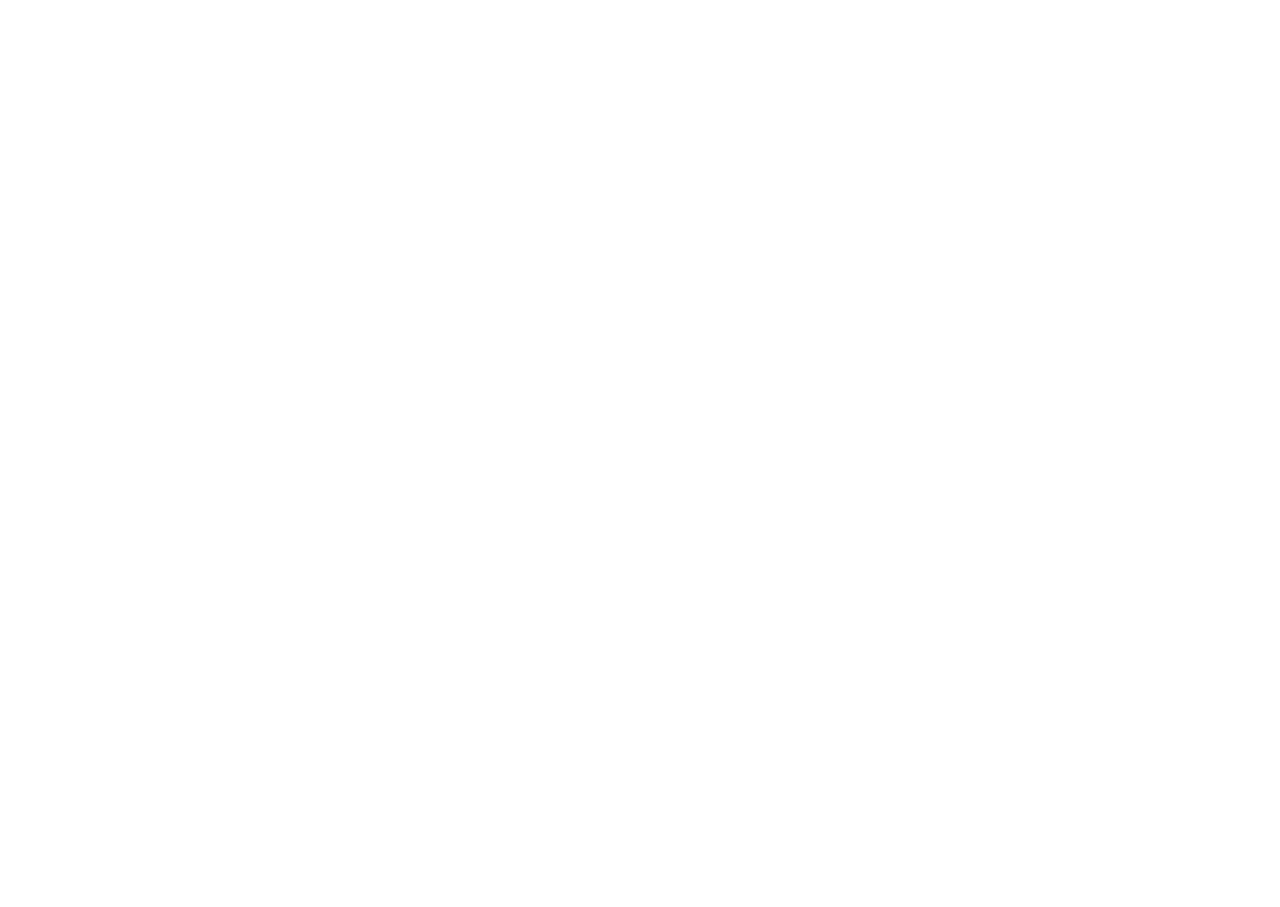
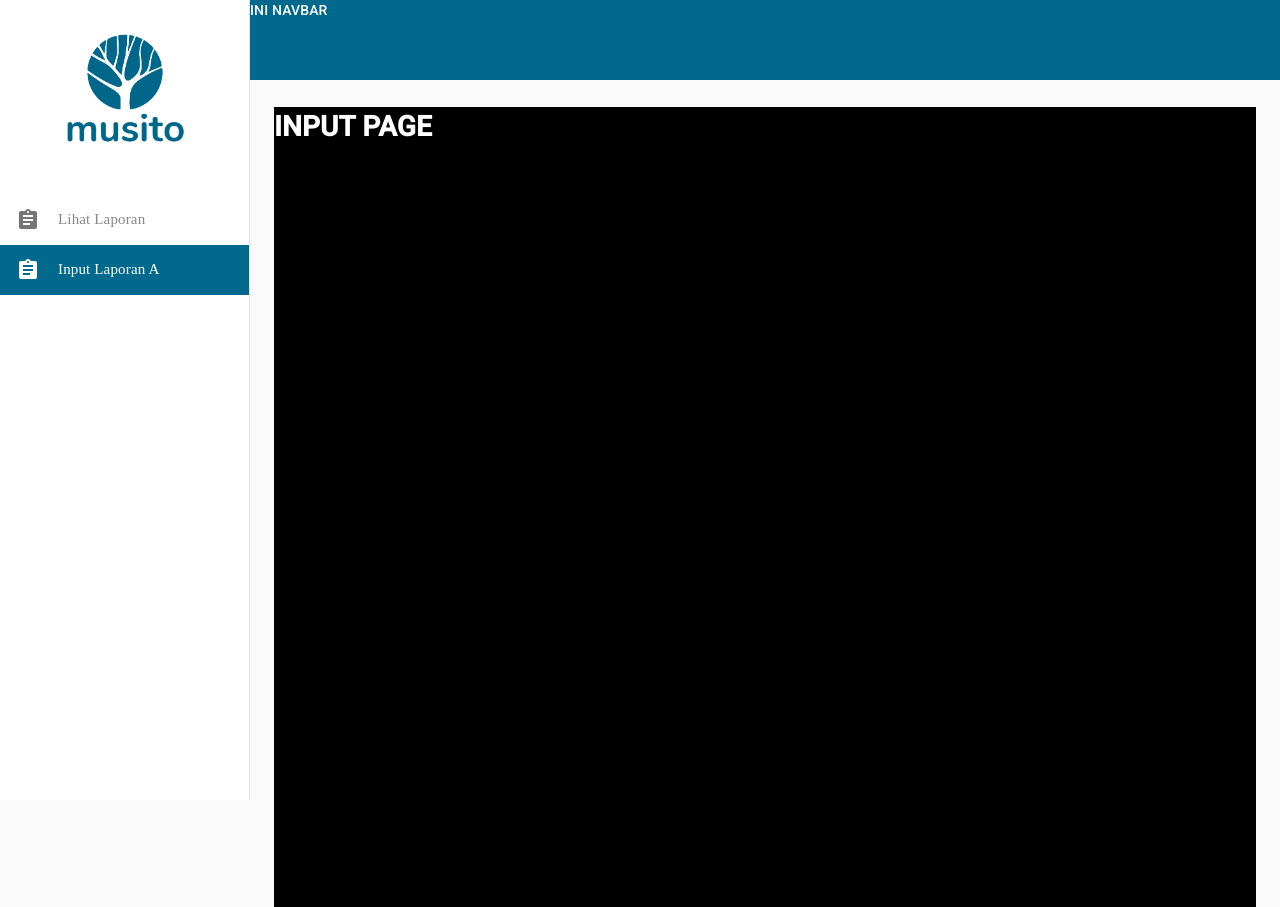
Before and after one commit to bintangmau/police-report-ui, a React (Create React App) app: page /inputa in a window 1280 px wide. Before the commit the page ends 800 px from the top, so only its background shows below. Built offline with nearby package versions, Linux system fonts and the light colour scheme.

Commit message:
sidebar done, input a proggress

```diff
--- a/src/App.js
+++ b/src/App.js
@@ -15,10 +15,10 @@ function App() {
       <Switch>
         <Route path='/input-personil' component={InputPersonil} />
         <Route path="/login" component={LoginPage} />
-        <Route path='/input-personil' component={InputPersonil} exact />
-        <Route path="/login" component={LoginPage} exact  />
-        <Route path='/lupa-password/:token/:email/:nrp' component={LupaPassword} exact />
-        <Route path="/" component={HomeScreen} exact/>
+        <Route path='/input-personil' component={InputPersonil}  />
+        <Route path="/login" component={LoginPage}   />
+        <Route path='/lupa-password/:token/:email/:nrp' component={LupaPassword}  />
+        <Route path="/" component={HomeScreen} />
       </Switch>
     </div>
   )
--- /dev/null
+++ b/src/Components/InputReportA/index.jsx
@@ -0,0 +1,17 @@
+// MODULE
+import React from 'react'
+
+// STYLE
+import './style.css'
+
+function InputReportA () {
+
+    return (
+        <div style={{width : "100%" , height : 800 , backgroundColor : "black"}}>
+            <h1 style={{color : "white"}}>INPUT PAGE</h1>
+        </div>
+    )
+
+}
+
+export default InputReportA
--- a/src/Components/ViewReport/style.css
+++ b/src/Components/ViewReport/style.css
@@ -1,5 +1,5 @@
 .view-report-container-02 {
     width: 100%;
-    height: 100vh;
+    height: 500px;
     background-color: pink;
 }
--- a/src/Pages/Home/index.jsx
+++ b/src/Pages/Home/index.jsx
@@ -3,6 +3,8 @@ import { Switch, Route ,  useHistory } from 'react-router-dom'
 
 // COMPONENTS
 import Navbar from '../../Components/Navbar'
+import ViewReport from '../../Components/ViewReport'
+import InputReportA from '../../Components/InputReportA'
 
 // MATERIAL UI
 import AppBar from "@material-ui/core/AppBar";
@@ -29,7 +31,8 @@ function Home () {
 
     const classes = useStyles();
     const theme = useTheme();
-
+    const history = useHistory()
+    const route = history.location.pathname
 
     const drawer = (
         <div >
@@ -37,7 +40,6 @@ function Home () {
             <div className={classes.imgContainer}>
             {/* <img src={logoSgu} className={classes.logosgu} alt="img" /> */}
                 <div style={{marginBottom : 30}}>
-                    {/* <img onClick={()=>{toHome()}} src={logo} style={{ width: 150, cursor: "pointer"}} alt="logo"/> */}
                     <img src={Logo} style={{ width: 120, cursor: "pointer"}} alt="logo"/>
                 </div>
             </div>
@@ -47,25 +49,48 @@ function Home () {
                 <ListItem
                     button
                     className={classes.sidebar}
-                    // style={
-                    //         {
-                    //             backgroundColor: cekPathname() ? '#fff9f6' : '',
-                    //             // borderLeft : history.location.pathname === dataRouter[1] ?"4px solid #f16821" : ""
-                    //         }
-                    //     }
-                    // onClick={() => [handleClick(dataRouter[1]), localStorage.setItem('from', dataRouter[1])] }
+                    style={
+                        {
+                            backgroundColor : route === "/" ? "#00698C" : null
+                        }
+                    }
+                    onClick={() => history.push('/') }
                 >
                     <ListItemIcon>
-                        {/* <ContactsIcon  style={{color : cekPathname() ? "#f16821" : "" , marginLeft : "5px" , marginRight : "8px"}}/> */}
-                        <AssignmentIcon />
+                        <AssignmentIcon style={{color : route === "/" ? "white" : null}} />
                     </ListItemIcon>
                     <p
                         className={classes.sidebarText}
                         // style={{color : cekPathname() ? '#f16821' : "#888888"}}
+                        style={{ color : route === "/" ? 'white' : null }}
                     >
                         Lihat Laporan
                     </p>
                 </ListItem>
+
+                <ListItem
+                    button
+                    className={classes.sidebar}
+                    style={
+                        {
+                            backgroundColor : route === "/inputa" ? "#00698C" : null
+                        }
+                    }
+                    onClick={() => history.push('/inputa') }
+                >
+                    <ListItemIcon>
+                        <AssignmentIcon style={{color : route === "/inputa" ? "white" : null}} />
+                    </ListItemIcon>
+                    <p
+                        className={classes.sidebarText}
+                        // style={{color : cekPathname() ? '#f16821' : "#888888"}}
+                        style={{ color : route === "/inputa" ? 'white' : null }}
+                    >
+                        Input Laporan A
+                    </p>
+                </ListItem>
+
+
 
             </List>
         </div>
@@ -78,7 +103,6 @@ function Home () {
         >
             <CssBaseline />
             <AppBar position="fixed" className={classes.appBar} style={{ boxShadow: 'none' }}>
-                {/* NAVBAR DISINI <<<<<<<<<<<<<<<<<<<<<<<<<<<<<<<<<<<<<<<<<<<, */}
                 <Navbar />
             </AppBar>
             <nav className={classes.drawer} aria-label="mailbox folders" >
@@ -115,7 +139,8 @@ function Home () {
             <main className={classes.content}>
                 <div className={classes.toolbar}/>
                 <Switch>
-                    <Route path="/" />
+                    <Route path="/inputa" component={InputReportA}/>
+                    <Route path="/" component={ViewReport} exact />
                 </Switch>
             </main>
 
```
Also changed, not shown: src/Components/InputReportA/style.css (added).
